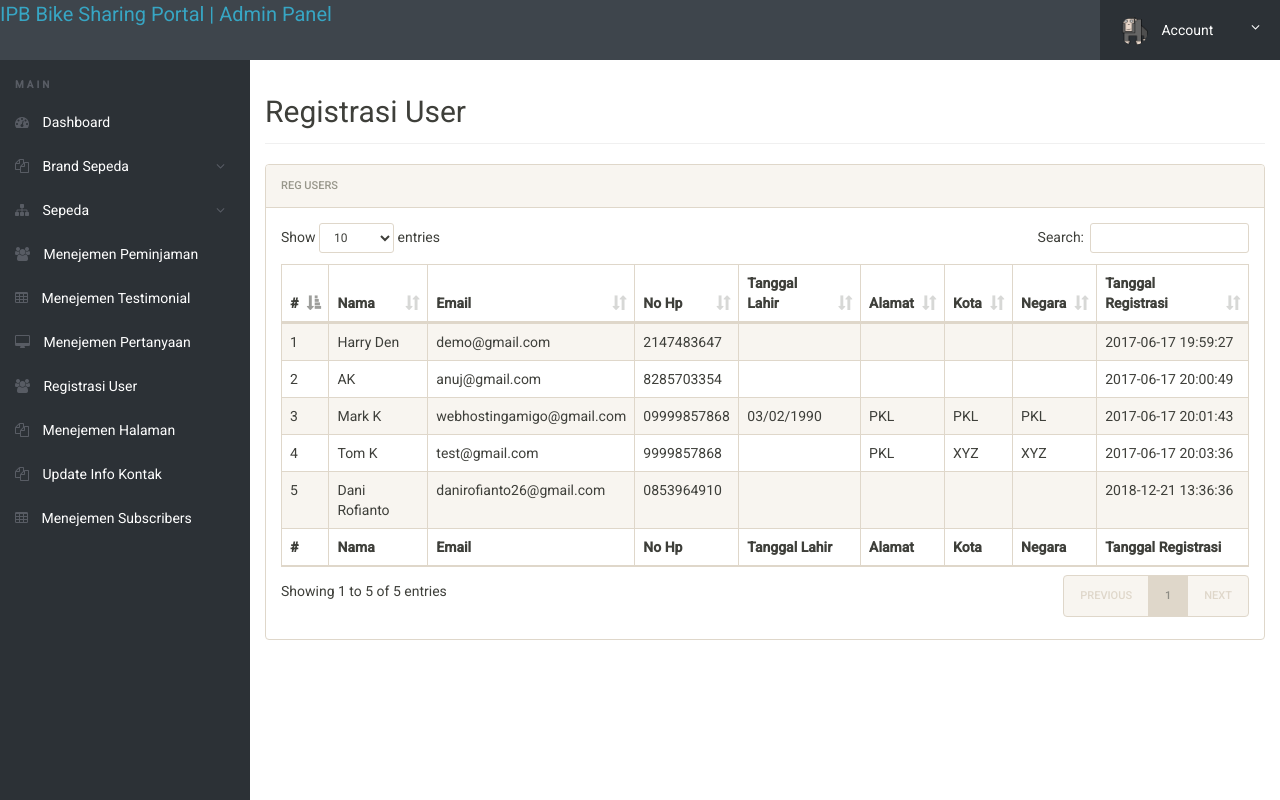
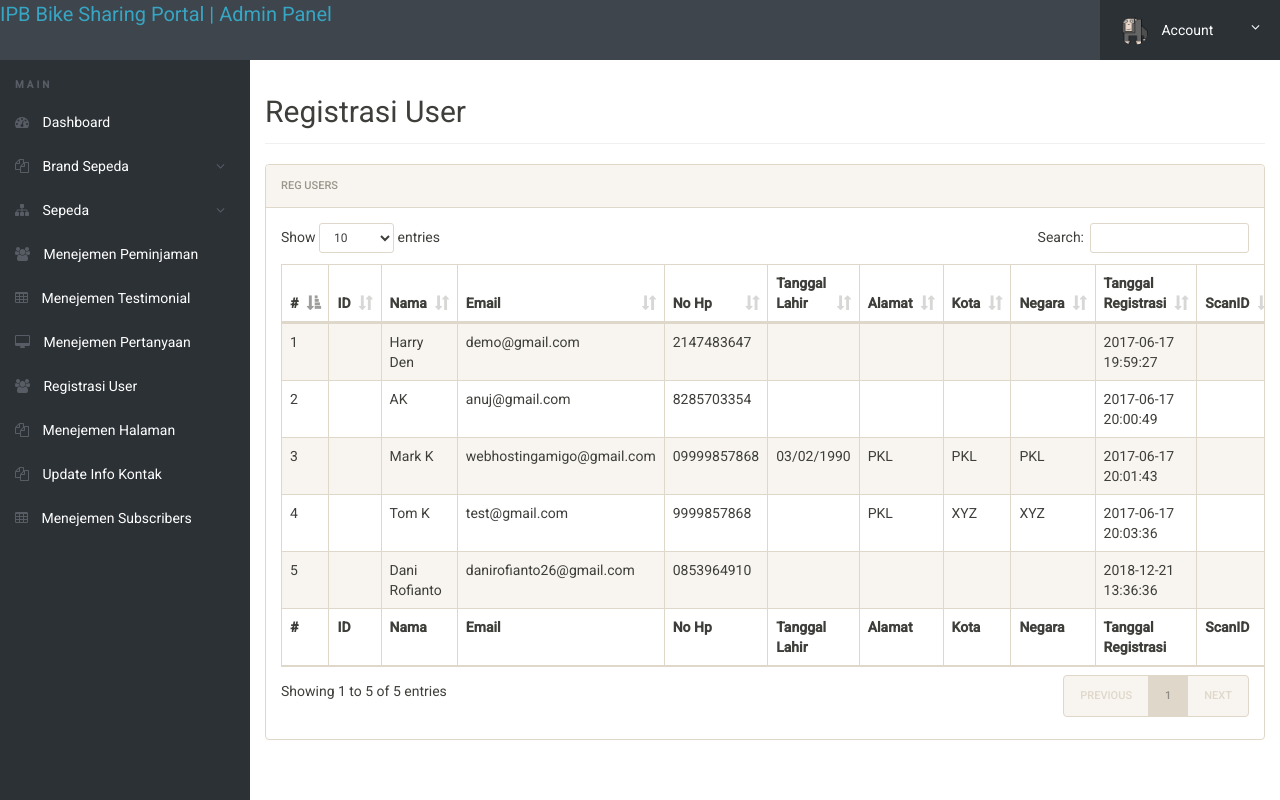
Before and after one commit to hanifrahmath/bikerental, a PHP site: page /admin/reg-users.php in a window 1280 px wide. Run offline with PHP 8.4, Linux system fonts and the light colour scheme; a user stored in the database is signed in; data comes from the database, SQL or seed files in the repository; data that the repository does not hold is empty.

Commit message:
Update reg-users.php

```diff
--- a/admin/reg-users.php
+++ b/admin/reg-users.php
@@ -95,28 +95,32 @@ $msg="Page data updated  successfully";
 									<thead>
 										<tr>
 										<th>#</th>
-												<th> Nama</th>
-											<th>Email </th>
-											<th>No Hp</th>
+										<th>ID</th>
+										<th>Nama</th>
+										<th>Email </th>
+										<th>No Hp</th>
 										<th>Tanggal Lahir</th>
 										<th>Alamat</th>
 										<th>Kota</th>
 										<th>Negara</th>
 										<th>Tanggal Registrasi</th>
+										<th>ScanID</th>
 
 										</tr>
 									</thead>
 									<tfoot>
 										<tr>
 										<th>#</th>
-											<th> Nama</th>
-											<th>Email </th>
-											<th>No Hp</th>
+										<th>ID</th>
+										<th>Nama</th>
+										<th>Email </th>
+										<th>No Hp</th>
 										<th>Tanggal Lahir</th>
 										<th>Alamat</th>
 										<th>Kota</th>
 										<th>Negara</th>
 										<th>Tanggal Registrasi</th>
+										<th>ScanID</th>
 										</tr>
 										</tr>
 									</tfoot>
@@ -133,14 +137,16 @@ foreach($results as $result)
 {				?>
 										<tr>
 											<td><?php echo htmlentities($cnt);?></td>
+											<td><?php echo htmlentities($result->NoID);?></td>
 											<td><?php echo htmlentities($result->FullName);?></td>
 											<td><?php echo htmlentities($result->EmailId);?></td>
 											<td><?php echo htmlentities($result->ContactNo);?></td>
-	<td><?php echo htmlentities($result->dob);?></td>
+											<td><?php echo htmlentities($result->dob);?></td>
 											<td><?php echo htmlentities($result->Address);?></td>
 											<td><?php echo htmlentities($result->City);?></td>
 											<td><?php echo htmlentities($result->Country);?></td>
 											<td><?php echo htmlentities($result->RegDate);?></td>
+											<td><?php echo htmlentities($result->ScanID);?></td>
 										</tr>
 										<?php $cnt=$cnt+1; }} ?>
 
```
